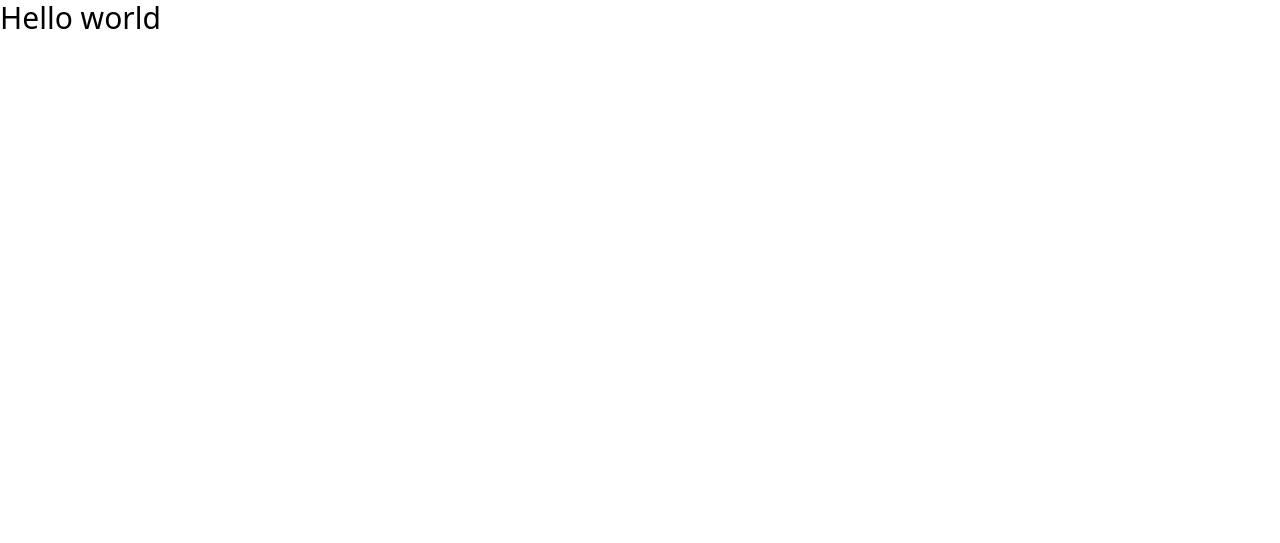
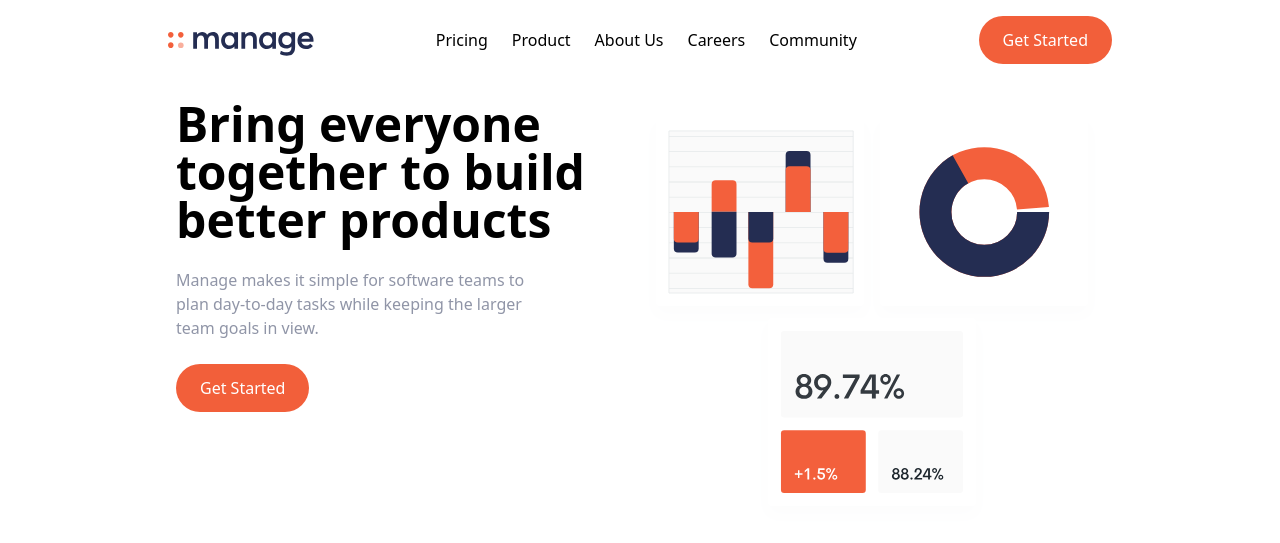
Before and after one commit to DevAdedeji/manage-landing-page, a website: page index.html in a window 1280 px wide. Drawn offline with Linux system fonts and the light colour scheme.

Commit message:
Done with the Hero Section

```diff
--- a/index.html
+++ b/index.html
@@ -10,7 +10,55 @@
 </head>
 
 <body>
-    <h1 class="text-3xl">Hello world</h1>
+    <!--NavBar-->
+    <nav class="relative container mx-auto p-4">
+        <!--Flex container-->
+        <div class="flex items-center justify-between">
+            <!-- logo -->
+            <div class="pt-2">
+                <img src="./images/logo.svg" alt="Logo">
+            </div>
+            <!-- Menu Items -->
+            <div class="md:flex hidden space-x-6">
+                <a href="#" class="hover:text-darkGrayishBlue">Pricing</a>
+                <a href="#" class="hover:text-darkGrayishBlue">Product</a>
+                <a href="#" class="hover:text-darkGrayishBlue">About Us</a>
+                <a href="#" class="hover:text-darkGrayishBlue">Careers</a>
+                <a href="#" class="hover:text-darkGrayishBlue">Community</a>
+            </div>
+            <!-- Button -->
+            <a href="#"
+                class=" hidden md:block p-3 px-6  text-white bg-brightRed rounded-full baseline hover:bg-brightRedLight">
+                Get Started
+            </a>
+        </div>
+    </nav>
+    <!-- Hero Section -->
+    <section id="hero">
+        <!-- Flex Container -->
+        <div class="container flex flex-col-reverse md:flex-row items-center px-6 mx-auto mt-5 space-y-0 md:space-y-0">
+            <!-- Left Item -->
+            <div class="flex flex-col mb-32 space-y-6 md:w-1/2">
+                <h1 class="max-w-md text-4xl font-bold text-center md:text-5xl md:text-left">
+                    Bring everyone together to build better products
+                </h1>
+                <p class="max-w-sm text-center text-darkGrayishBlue md:text-left">
+                    Manage makes it simple for software teams to plan day-to-day
+                    tasks while keeping the larger team goals in view.
+                </p>
+                <div class="flex justify-center md:justify-start">
+                    <a href="#" class="p-3 px-6  text-white bg-brightRed rounded-full baseline hover:bg-brightRedLight">
+                        Get Started
+                    </a>
+                </div>
+            </div>
+            <!-- Image -->
+            <div class="md:w-1/2">
+                <img src="/images/illustration-intro.svg" alt="hero intro">
+            </div>
+        </div>
+    </section>
+    <!-- Features Section -->
 </body>
 
 </html>
```
Also changed, not shown: css/main.css.
